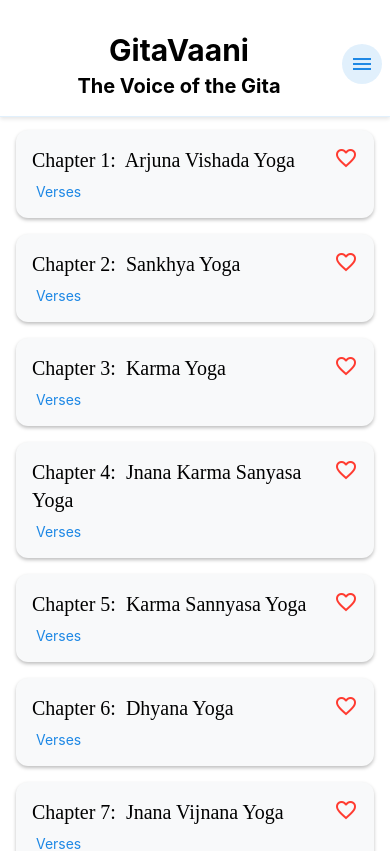
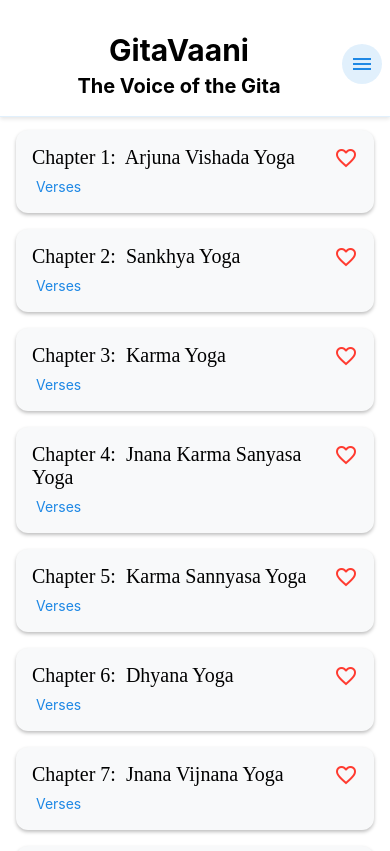
Before and after one commit to digen21/geetaVaani, a React Native app: screen /About in a window 390 px wide. Shown: the top 851 px of the page. Built offline with nearby package versions, Linux system fonts and the light colour scheme; what expo-localization would draw is missing.

Commit message:
refactor: simplify text styling in ChapterCard component

```diff
--- a/components/ChapterCard.js
+++ b/components/ChapterCard.js
@@ -64,9 +64,7 @@ const ChapterCard = ({ chapter, onPress }) => {
     >
       <View style={tw`flex-row justify-between items-start`}>
         <View style={tw`flex-1`}>
-          <Text
-            style={[tw`text-lg`, textStyles.heading2, { color: colors.text }]}
-          >
+          <Text style={[textStyles.heading2, { color: colors.text }]}>
             {translations.title.split(":")[0]}:{" "}
             {translations.title.split(":")[1].split("-").join(" ")}
           </Text>
```
